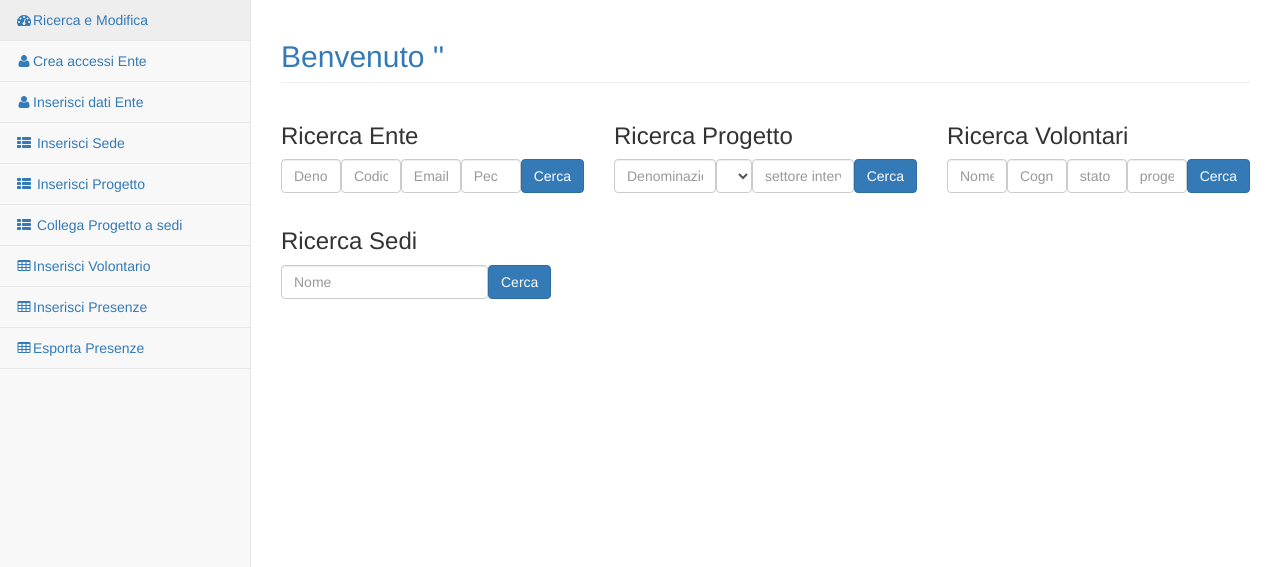
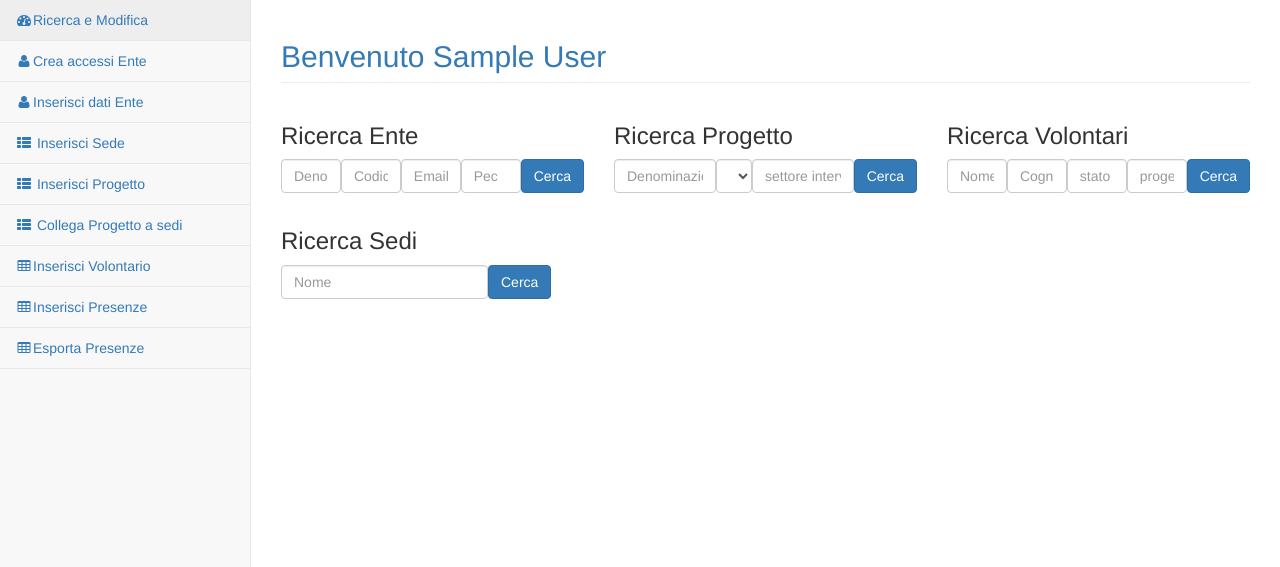
Before and after one commit to ferry1989/progettoCooperative, a PHP site: page /site/dashboard.php in a window 1280 px wide. Shown: the part 51-618 px from the top of the page. Run offline with PHP 8.4, Linux system fonts and the light colour scheme; the visitor is signed in with stand-in values (Sample User, id 1); data that the repository does not hold is empty.

Commit message:
modifiche

```diff
--- a/script/login.php
+++ b/script/login.php
@@ -6,7 +6,7 @@ $msg = "";
 	if($con != null){
 		$username = mysqli_real_escape_string($con, $_POST['username']);
 		$password = mysqli_real_escape_string($con, $_POST['password']);
-		$verificaUtente = "SELECT u.isAdmin,u.user , e.id_ente ".
+		$verificaUtente = "SELECT u.isAdmin,u.user , e.id_ente, e.nomeEnte".
 						"	FROM utente u ".
 						"	left join ente e on u.id_utente = e.id_utente ".
 						"	where u.user = '$username' and u.password = '$password'";
@@ -17,6 +17,7 @@ $msg = "";
 			$_SESSION['isAdmin'] = $row["isAdmin"];
 			$_SESSION['username'] = trim($row["user"]);
 			$_SESSION['id_ente'] = trim($row["id_ente"]);
+			$_SESSION['nomeEnte'] = trim($row["nomeEnte"]);
 			$msg = array("success"=>"Login Effettuato");
 			header("location: ../site/dashboard.php");
 		}
--- a/site/dashboard.php
+++ b/site/dashboard.php
@@ -52,7 +52,7 @@
 		<div id="page-wrapper">
 			<div class="row">
 				<div class="col-lg-12">
-					<h2 class="page-header text-primary">Benvenuto '<?php $_SESSION['username'] ?>'</h2>
+					<h2 class="page-header text-primary">Benvenuto <?php echo $_SESSION['nomeEnte'] ?></h2>
 				</div>
 			</div>
 
--- a/site/js/libform.js
+++ b/site/js/libform.js
@@ -91,7 +91,6 @@ function buttonClick() {
     let formClick = $(this)[0];
     let id = formClick.id;
     let divisor = $('.'+id).find('input');
-    console.log(divisor);
     let type, forms;
     let url = '../script/' + id + '.php';
     let json = {};
@@ -125,7 +124,6 @@ function buttonClick() {
             let row = $(this)[0].name;
             let form = $('.'+row)[1].value;
             let file = $('.file').val();
-            console.log(row)
             let id_form = 'id_'+file;
             json[id_form] = form;
             $('.'+row).slideUp('slow').trigger('change');
```
